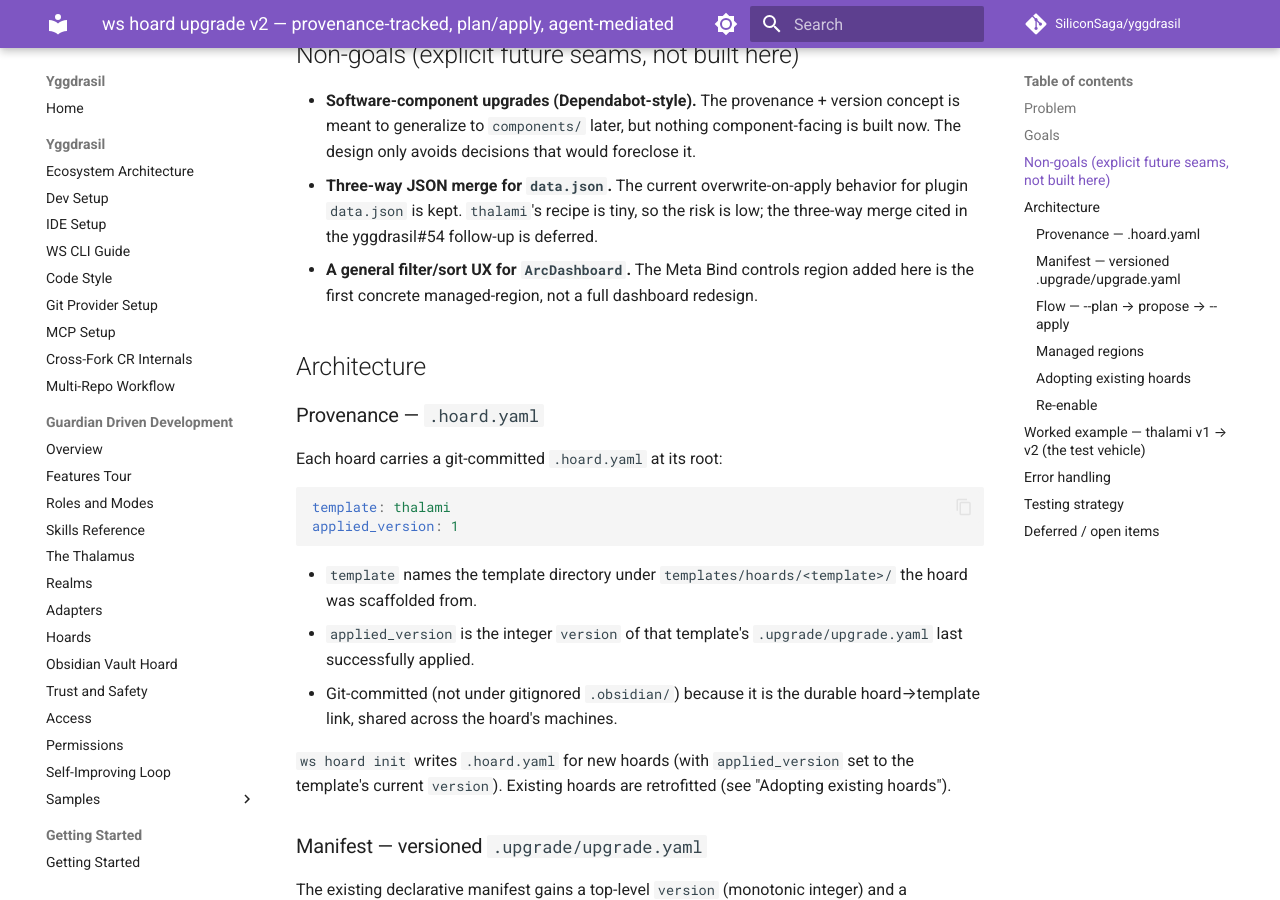
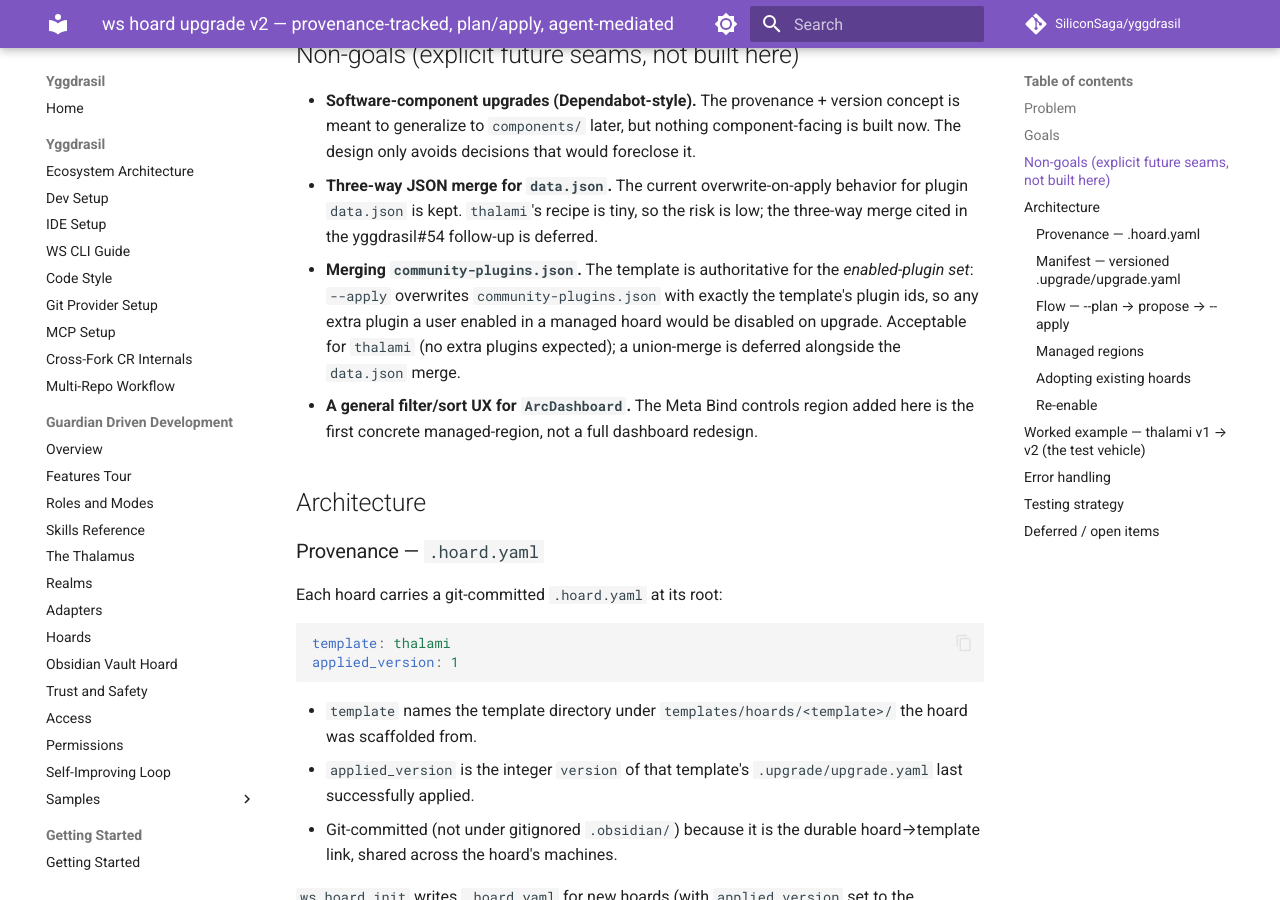
Before and after one commit to SiliconSaga/yggdrasil, an MkDocs documentation site: the page built from docs/plans/2026-05-23-hoard-upgrade-v2-design.md, in a window 1280 px wide and 900 px high, scrolled down 1339 px. Built offline with MkDocs 1.6.1 and Material for MkDocs 9.7.7, drawn with Linux system fonts in a browser that asks for light colours; comment, search, counter and statistics services are not loaded.

Commit message:
fix(hoard): PR #74 re-review — abort apply on region-splice failure
Second CodeRabbit pass (re-review of 1c40f36):

- **Major (real bug):** `_ws_hoard_upgrade_apply`'s managed-region loop ignored
  `_ws_hoard_region_splice`'s exit, so a malformed-marker failure would still
  bump provenance — breaking "partial failures stay retryable." Now aborts (no
  bump; points at --rollback). New test: apply leaves provenance un-bumped when a
  splice fails.
- **Nitpick:** added the inverse malformed-marker regression test (END without
  BEGIN).
- **Nitpick:** hardened the init `applied_version` assertion to a numeric regex
  (`^applied_version:[[:space:]]*[0-9]+$`) instead of key-presence.
- **Nitpick (low value):** documented in the design's non-goals that
  `community-plugins.json` is authoritatively overwritten (template owns the
  enabled set; union-merge deferred with the data.json merge) — no code change,
  matches the intended design.

Full suite green (208).

Co-Authored-By: Claude Opus 4.7 <noreply@anthropic.com>

```diff
--- a/docs/plans/2026-05-23-hoard-upgrade-v2-design.md
+++ b/docs/plans/2026-05-23-hoard-upgrade-v2-design.md
@@ -25,6 +25,7 @@ The goal is to re-enable the command by replacing blind apply with a provenance-
 
 - **Software-component upgrades (Dependabot-style).** The provenance + version concept is meant to generalize to `components/` later, but nothing component-facing is built now. The design only avoids decisions that would foreclose it.
 - **Three-way JSON merge for `data.json`.** The current overwrite-on-apply behavior for plugin `data.json` is kept. `thalami`'s recipe is tiny, so the risk is low; the three-way merge cited in the yggdrasil#54 follow-up is deferred.
+- **Merging `community-plugins.json`.** The template is authoritative for the *enabled-plugin set*: `--apply` overwrites `community-plugins.json` with exactly the template's plugin ids, so any extra plugin a user enabled in a managed hoard would be disabled on upgrade. Acceptable for `thalami` (no extra plugins expected); a union-merge is deferred alongside the `data.json` merge.
 - **A general filter/sort UX for `ArcDashboard`.** The Meta Bind controls region added here is the first concrete managed-region, not a full dashboard redesign.
 
 ## Architecture
```
Also changed, not shown: 3 other files.
